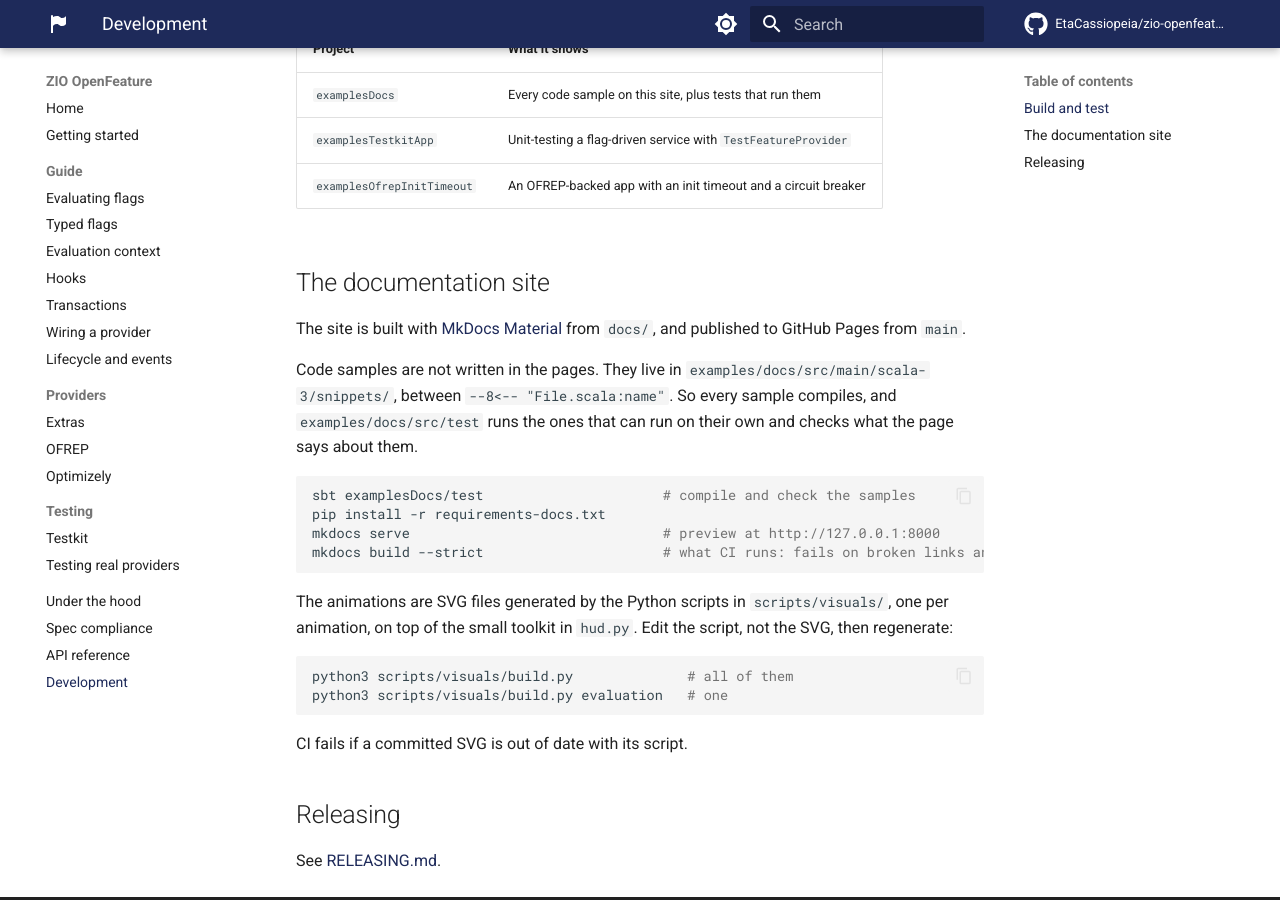
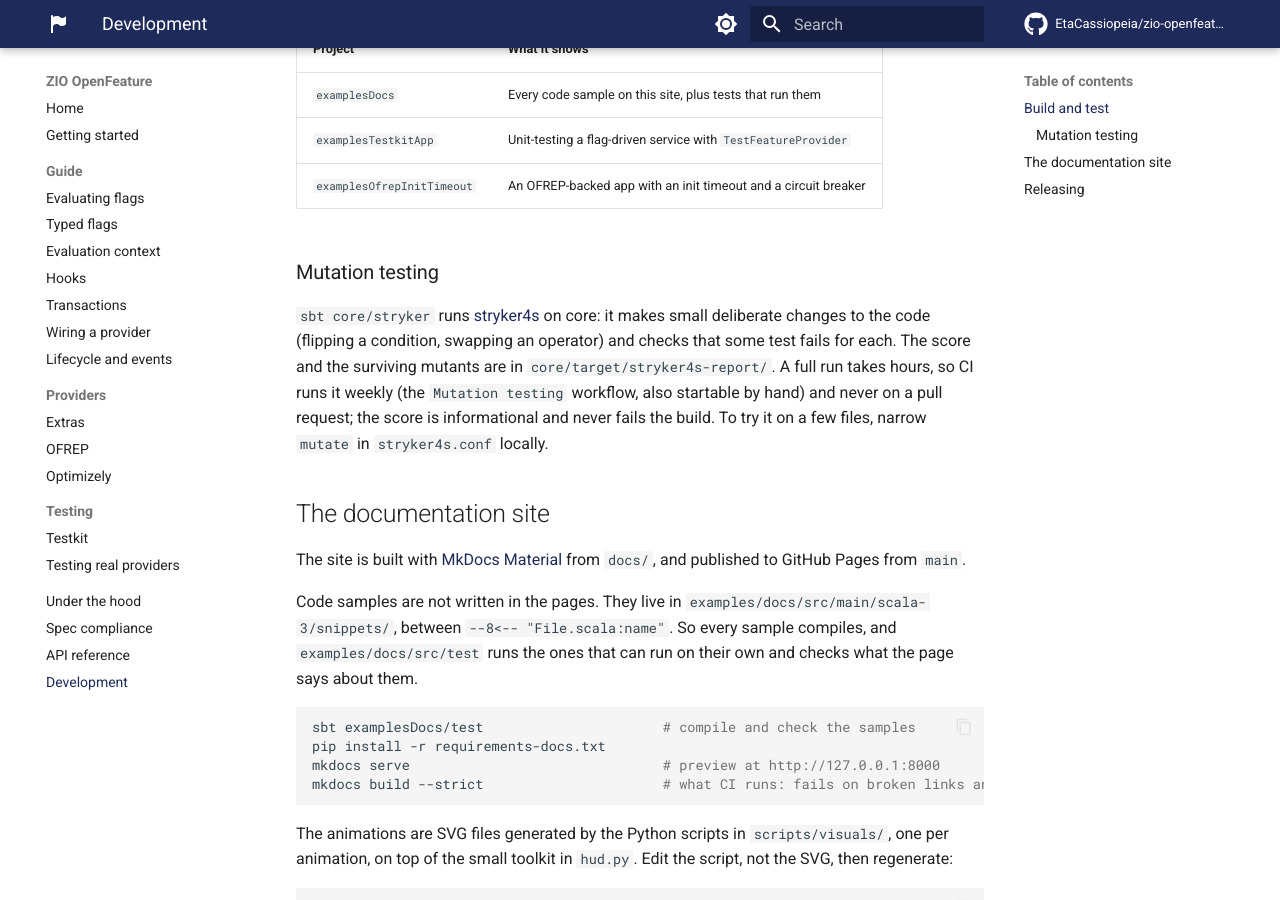
Before and after one commit to EtaCassiopeia/zio-openfeature, an MkDocs documentation site: the page built from docs/development.md, in a window 1280 px wide and 900 px high, scrolled down 397 px. Built offline with MkDocs 1.6.1 and Material for MkDocs 9.7.7, drawn with Linux system fonts in a browser that asks for light colours; comment, search, counter and statistics services are not loaded.

Commit message:
Weekly, non-gating stryker4s mutation testing of core (#504)
* Add weekly, non-gating stryker4s mutation testing of core

* Move the #468 changelog entry clear of concurrent ones

```diff
--- a/docs/development.md
+++ b/docs/development.md
@@ -18,6 +18,14 @@ The `examples/` projects are not published, but CI compiles them:
 | `examplesDocs` | Every code sample on this site, plus tests that run them |
 | `examplesTestkitApp` | Unit-testing a flag-driven service with `TestFeatureProvider` |
 | `examplesOfrepInitTimeout` | An OFREP-backed app with an init timeout and a circuit breaker |
+
+### Mutation testing
+
+`sbt core/stryker` runs [stryker4s](https://stryker-mutator.io/docs/stryker4s/getting-started/) on core: it makes
+small deliberate changes to the code (flipping a condition, swapping an operator) and checks that some test fails for
+each. The score and the surviving mutants are in `core/target/stryker4s-report/`. A full run takes hours, so CI runs it
+weekly (the `Mutation testing` workflow, also startable by hand) and never on a pull request; the score is
+informational and never fails the build. To try it on a few files, narrow `mutate` in `stryker4s.conf` locally.
 
 ## The documentation site
 
--- /dev/null
+++ b/stryker4s.conf
@@ -0,0 +1,11 @@
+# Mutation testing for core (#468). Run by .github/workflows/mutation.yml on a schedule; never gates a PR.
+# Locally: `core/stryker` (the default Scala 3 build). The HTML report lands in core/target/stryker4s-report/.
+stryker4s {
+  mutate: ["src/main/scala/**/*.scala", "src/main/scala-3/**/*.scala"]
+  scala-dialect: "scala3"
+  reporters: ["console", "html", "json"]
+  # Informational only: a low score never fails the run.
+  thresholds { high: 80, low: 60, break: 0 }
+  # A mutant that makes the suite hang is "timed out", not a failure of the job.
+  timeout-factor: 2.0
+}
```
Also changed, not shown: CHANGELOG.md (+3 -0 lines), 2 other files.
